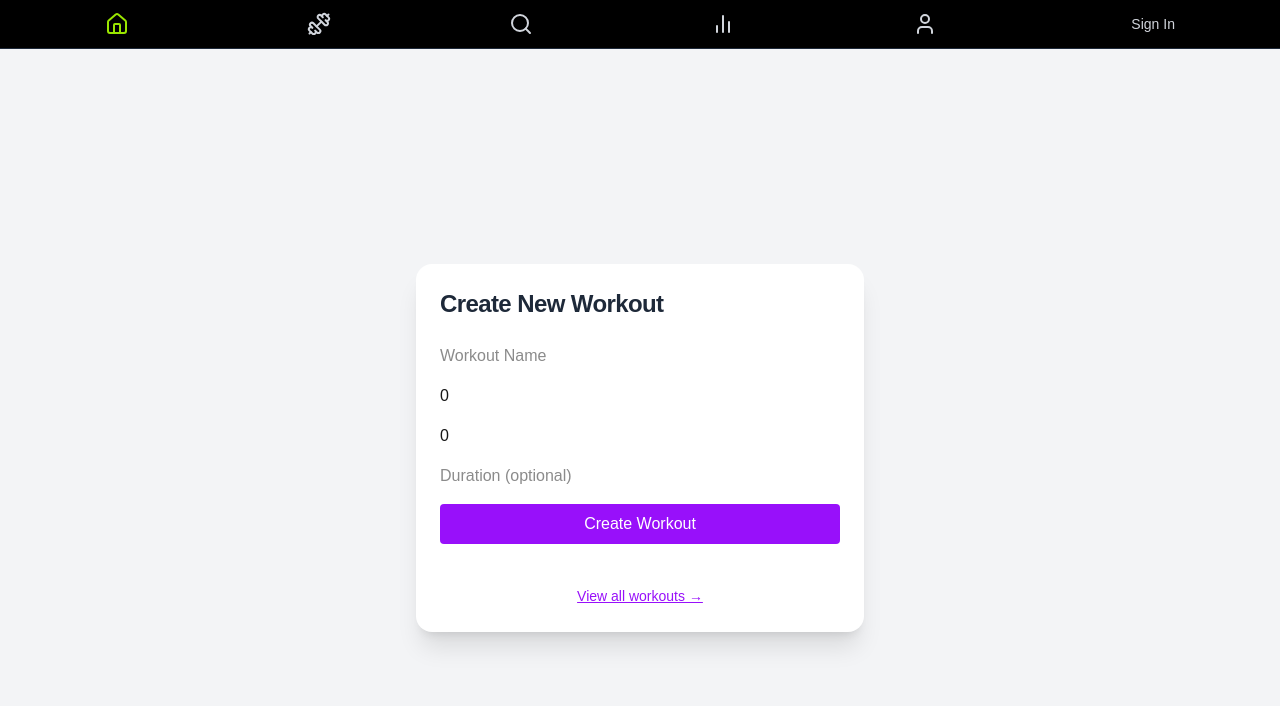
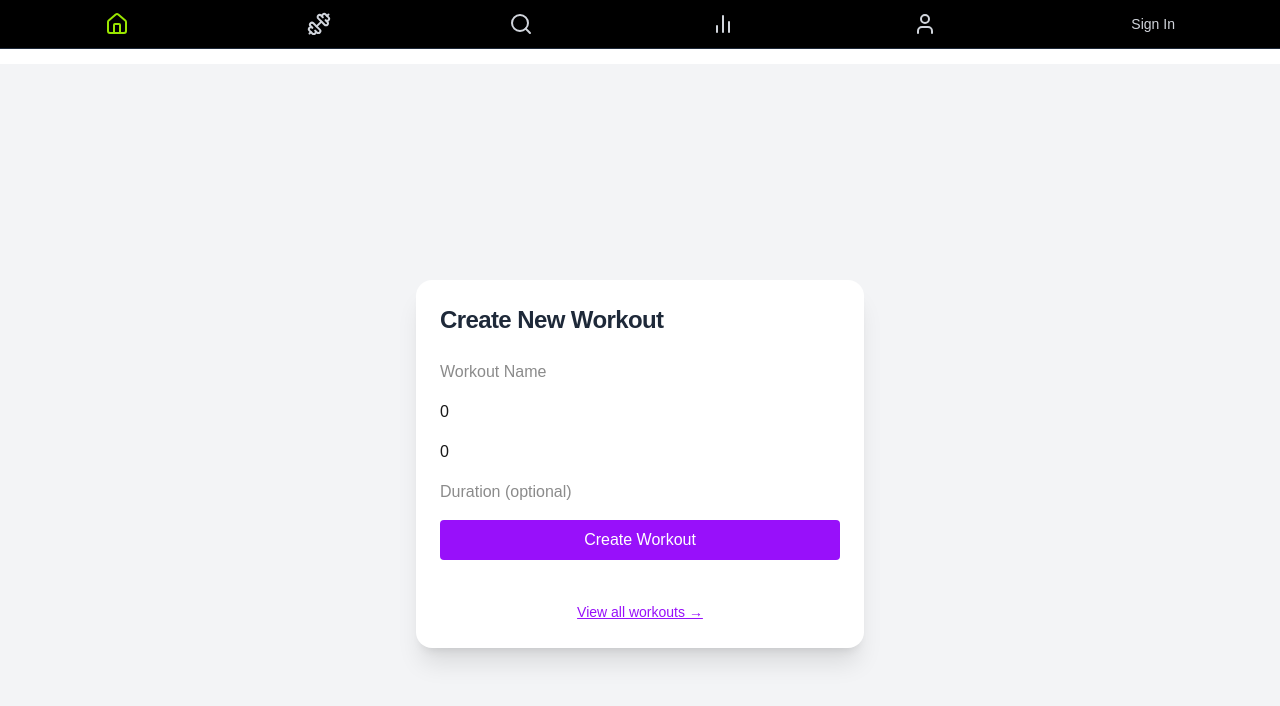
Before and after one commit to shay122990/FitSync-pwa-fitness-app, a Next.js app: page / in a window 1280 px wide. Shown: the top 706 px of the page. Built offline with nearby package versions, Linux system fonts and the light colour scheme; no server answers.

Commit message:
layout adjusted for main tag

```diff
--- a/src/app/layout.tsx
+++ b/src/app/layout.tsx
@@ -39,7 +39,7 @@
           className={`${geistSans.variable} ${geistMono.variable} antialiased`}
         >
           <Navbar />
-          <main className="mt-12">{children}</main>
+          <main className="mt-16">{children}</main>
         </body>
       </html>
     </ClerkProvider>
```
